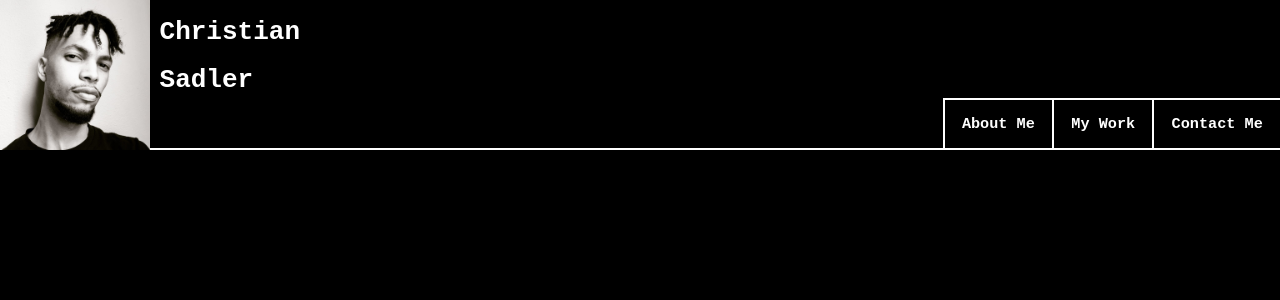
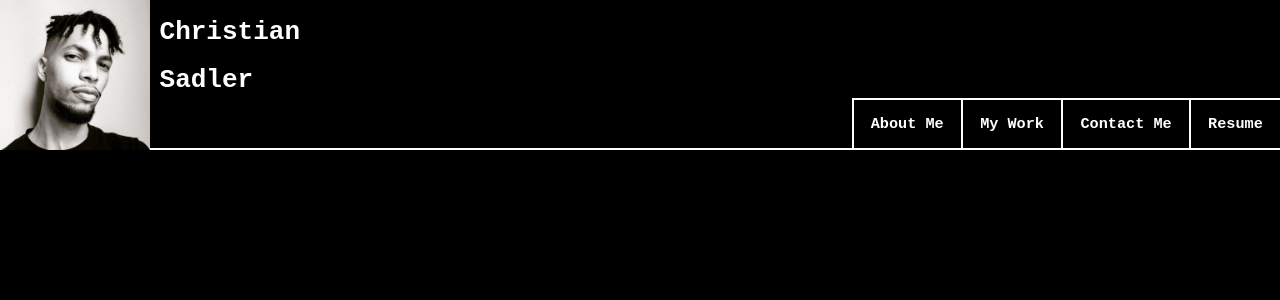
Before and after one commit to Chrisaeus/React-Portfolio, a React (Create React App) app: page / in a window 1280 px wide. Shown: the top 300 px of the page. Built offline with nearby package versions, Linux system fonts and the light colour scheme.

Commit message:
Split navbar from header into navigation js file

```diff
--- a/src/components/Header.js
+++ b/src/components/Header.js
@@ -1,5 +1,7 @@
 import React from 'react';
 import headshot from '../assets/images/headshot.jpeg';
+
+import Navigation from './Navigation';
 
 function Header() {
   return (
@@ -15,13 +17,7 @@ function Header() {
                 </div>
             </figure>
         </div>
-        <nav>
-            <ul>
-                <a href="#aboutMeScroll" id="navAbout"><li><h3>About Me</h3></li></a>
-                <a href="#myWorkScroll" id="navWork"><li><h3>My Work</h3></li></a>
-                <a href="#contactMeScroll" id="navContact"><li><h3>Contact Me</h3></li></a>
-            </ul>
-        </nav>
+        <Navigation />
     </header>
   );
 };
--- a/src/components/Navigation.js
+++ b/src/components/Navigation.js
@@ -0,0 +1,14 @@
+import React from 'react';
+
+export default function Navigation() {
+    return (
+        <nav>
+            <ul>
+                <a href="#aboutMeScroll" id="navAbout"><li><h3>About Me</h3></li></a>
+                <a href="#myWorkScroll" id="navWork"><li><h3>My Work</h3></li></a>
+                <a href="#contactMeScroll" id="navContact"><li><h3>Contact Me</h3></li></a>
+                <a href="#resume" id="navResume"><li><h3>Resume</h3></li></a>
+            </ul>
+        </nav>
+    );
+}
```
